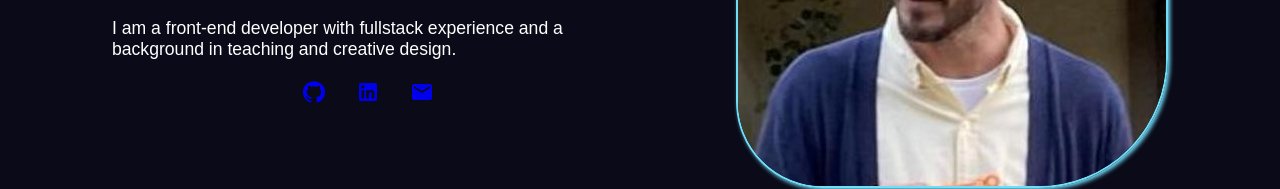
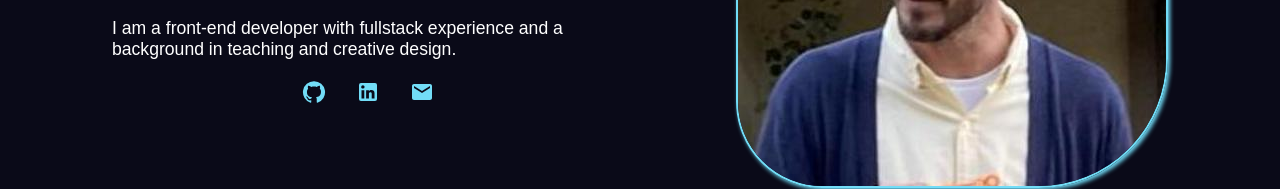
Before and after one commit to gainesaurus/portfolio, a React (Create React App) app: page / in a window 1280 px wide. Shown: the part 383-572 px from the top of the page. Built offline with nearby package versions, Linux system fonts and the light colour scheme.

Commit message:
fix: icon link styling

```diff
--- a/src/Components/About.module.css
+++ b/src/Components/About.module.css
@@ -50,6 +50,18 @@
   align-items: center;
 }
 
+.icon:link, .icon:visited {
+  color: var(--about);
+  background-color: transparent;
+  text-decoration: none;
+}
+
+.icon:hover, .icon:active {
+  color: white;
+  background-color: transparent;
+  text-decoration: none;
+}
+
 .icon {
   display: flex;
   margin: 10px;
```
